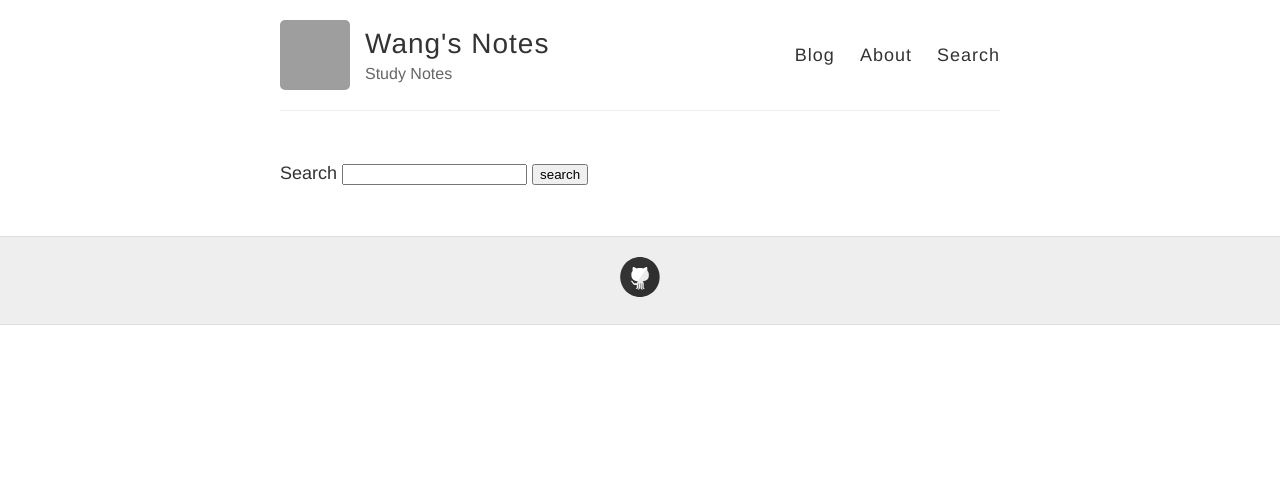
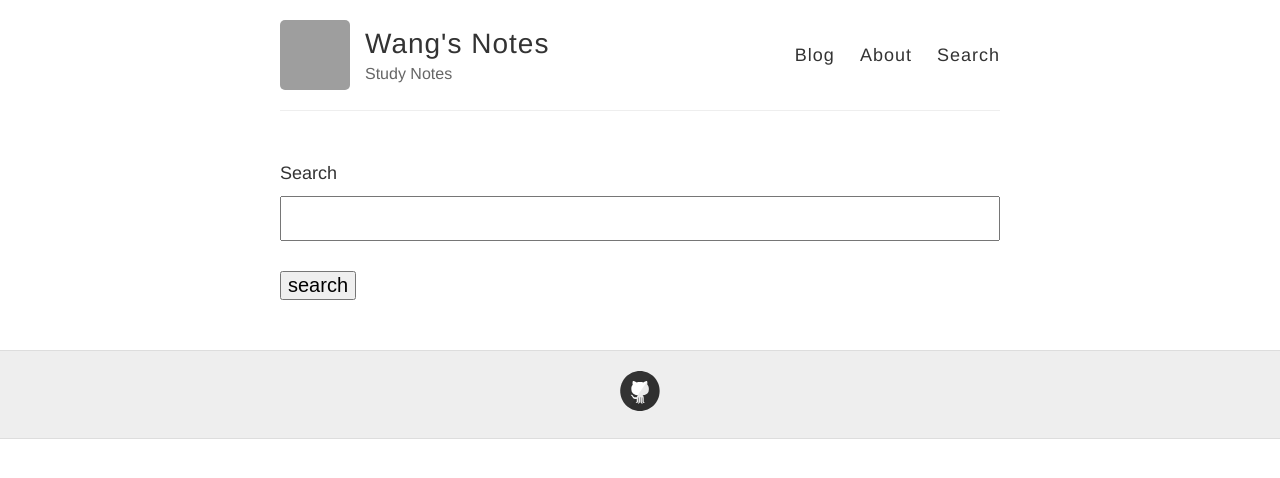
Before and after one commit to WangHexie/notes, a Jekyll site: the page built from search.md, in a window 1280 px wide. Shown: the top 478 px of the page. Built offline with Jekyll 4.4.1, drawn with Linux system fonts in a browser that asks for light colours; comment, search, counter and statistics services are not loaded; grey boxes are pictures that could not be loaded.

Commit message:
[style] bigger search box

```diff
--- a/_layouts/default.html
+++ b/_layouts/default.html
@@ -10,6 +10,7 @@
     <![endif]-->
 
     <link rel="stylesheet" type="text/css" href="{{ site.baseurl }}/style.css"/>
+    <link rel="stylesheet" type="text/css" href="{{ site.baseurl }}/css/style.css"/>
     <link rel="alternate" type="application/rss+xml" title="{{ site.name }} - {{ site.description }}"
           href="{{ site.baseurl }}/feed.xml"/>
 		      <script>
@@ -34,6 +35,7 @@
 
     gtag('config', 'G-SPKB1B9H0X');
     </script>
+
 
     <!-- Created with Jekyll Now - http://github.com/barryclark/jekyll-now -->
 </head>
--- /dev/null
+++ b/css/style.css
@@ -0,0 +1,31 @@
+textarea,
+input[type="text"] {
+	width: 100%;
+	padding: 10px;
+	font-size: 18px;
+	display: block;
+	box-sizing: padding-box;
+}
+
+textarea {
+	height: 250px;
+	line-height: 1.5em;
+	border: 1px solid #ccc;
+	resize: none;
+}
+
+label {
+	margin: 30px 0 10px 0;
+	display: block;
+}
+
+input[type="submit"] {
+	margin: 30px 0 0 0;
+	font-size: 20px;
+}
+
+.search {
+	width: 50%;
+	margin: 0 auto;
+	padding: 100px 0;
+}
```
